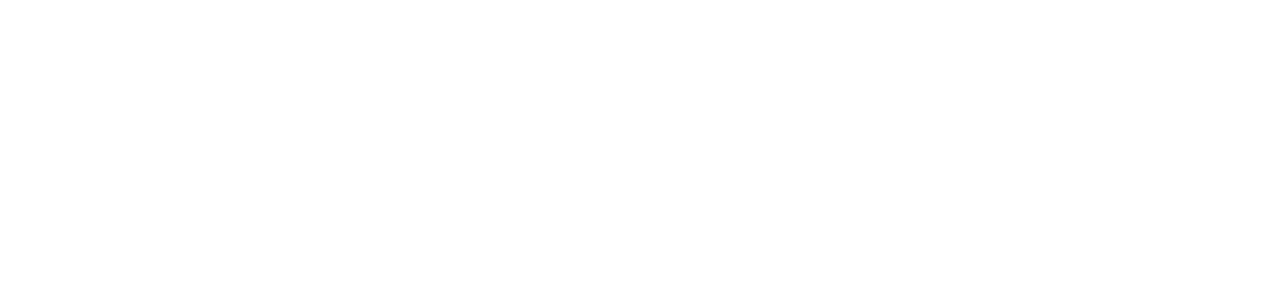
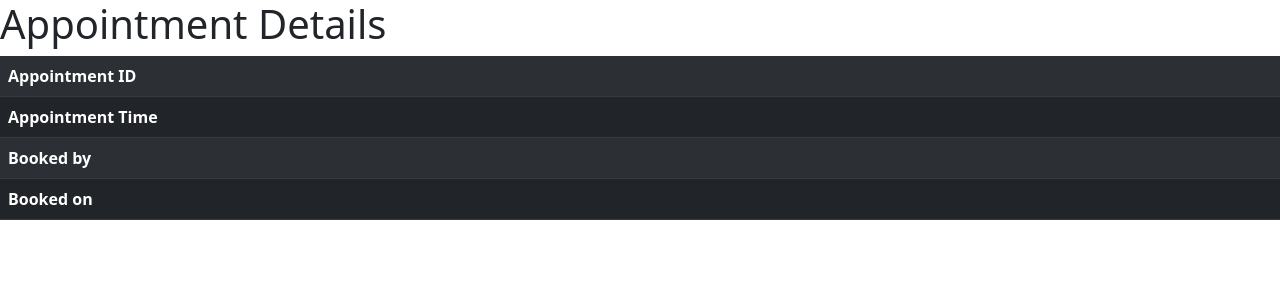
Before and after one commit to nahidsultan23/appointment-app, a React (Create React App) app in the folder client/: page /appointments/1 in a window 1280 px wide. Shown: the top 300 px of the page. Built offline with nearby package versions, Linux system fonts and the light colour scheme.

Commit message:
Appointment Details page initial setup

```diff
--- a/client/src/pages/AppointmentDetails.jsx
+++ b/client/src/pages/AppointmentDetails.jsx
@@ -1,7 +1,39 @@
 import React from 'react';
 
 const AppointmentDetails = () => {
-    return <React.Fragment></React.Fragment>;
+    return (
+        <React.Fragment>
+            <div className="appointment-details">
+                <div className="appointment-details-area">
+                    <div className="content-title">
+                        <h1>Appointment Details</h1>
+                    </div>
+                    <table className="table table-striped table-dark">
+                        <tbody>
+                            <tr>
+                                <th scope="col">Appointment ID</th>
+                                <td></td>
+                            </tr>
+                            <tr>
+                                <th scope="col">Appointment Time</th>
+                                <td></td>
+                            </tr>
+                            <tr>
+                                <th scope="col">Booked by</th>
+                                <td>
+                                    <div className="booked-by"></div>
+                                </td>
+                            </tr>
+                            <tr>
+                                <th scope="col">Booked on</th>
+                                <td></td>
+                            </tr>
+                        </tbody>
+                    </table>
+                </div>
+            </div>
+        </React.Fragment>
+    );
 };
 
 export default AppointmentDetails;
```
